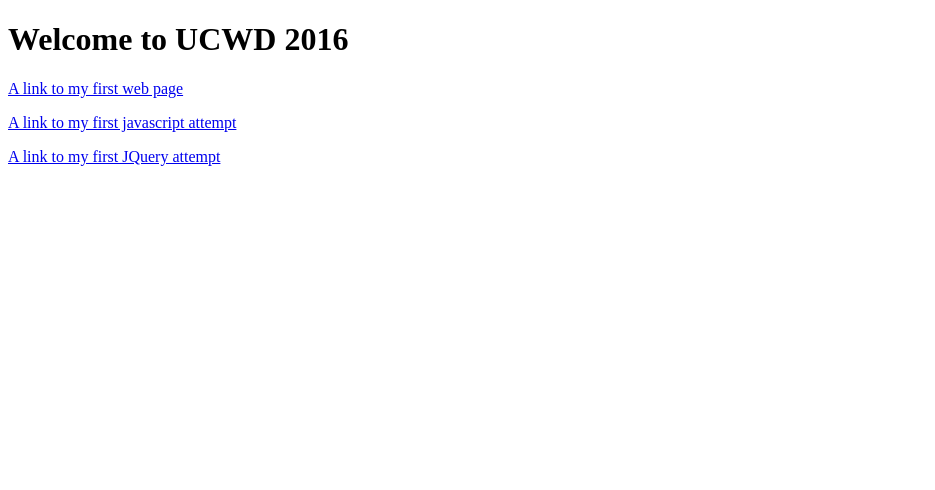
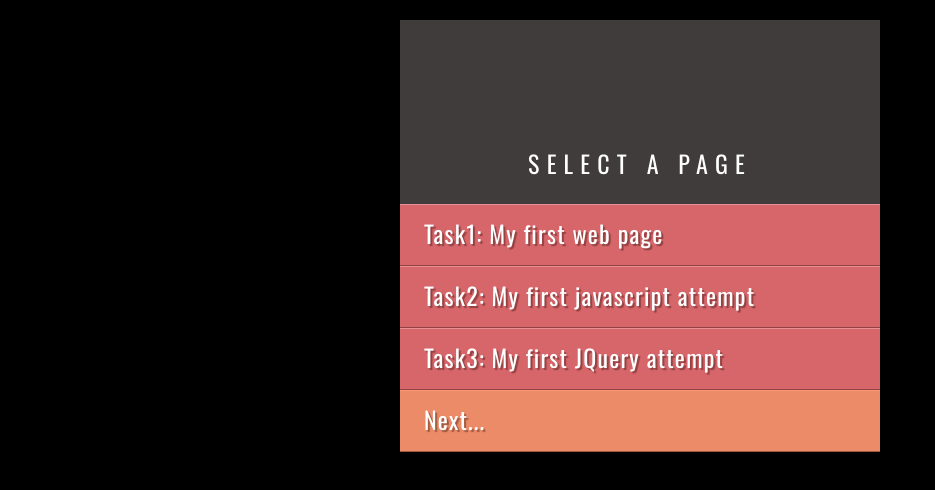
Before and after one commit to LectoBU/CWSite, a plain HTML site: page index.html in a window 1280 px wide. Shown: the whole page, without its empty margins (0-935 px from the left). Drawn offline with nearby package versions, Linux system fonts and the light colour scheme.

Commit message:
Addition of JQuery test.

```diff
--- a/index.html
+++ b/index.html
@@ -3,11 +3,22 @@
 	<head>
 		<title>UCWD 2016</title>
 		<meta charset="UTF-8">
+		<link rel="stylesheet" href="css/c07.css" />
 	</head>
 	<body>
-		<h1>Welcome to UCWD 2016</h1>
-		<p><a href="first-test.html">A link to my first web page</a></p>
-		<p><a href="javascript-test1.html">A link to my first javascript attempt</a></p>
-		<p><a href="jquerytest.html">A link to my first JQuery attempt</a></p>
+
+		 <div id="page">
+		 	<h1 id="header">Page List</h1>
+		 	<h2>Select a Page</h2>
+		 		<ul>
+			 		<li id="one" class="hot"><a href="first-test.html">Task1: My first web page</a></li>
+			 		<li id="two" class="hot"><a href="javascript-test1.html">Task2: My first javascript attempt</a></li>
+			 		<li id="three" class="hot"><a href="jquerytest.html">Task3: My first JQuery attempt</a></li>
+			 		<li id="four">Next...</li>
+      			</ul>
+    	</div>
+    <script src="js/jquery-2.1.3.min.js"></script>
+    <script src="js/index.js"></script>
+
 	</body>
 </html>
```
